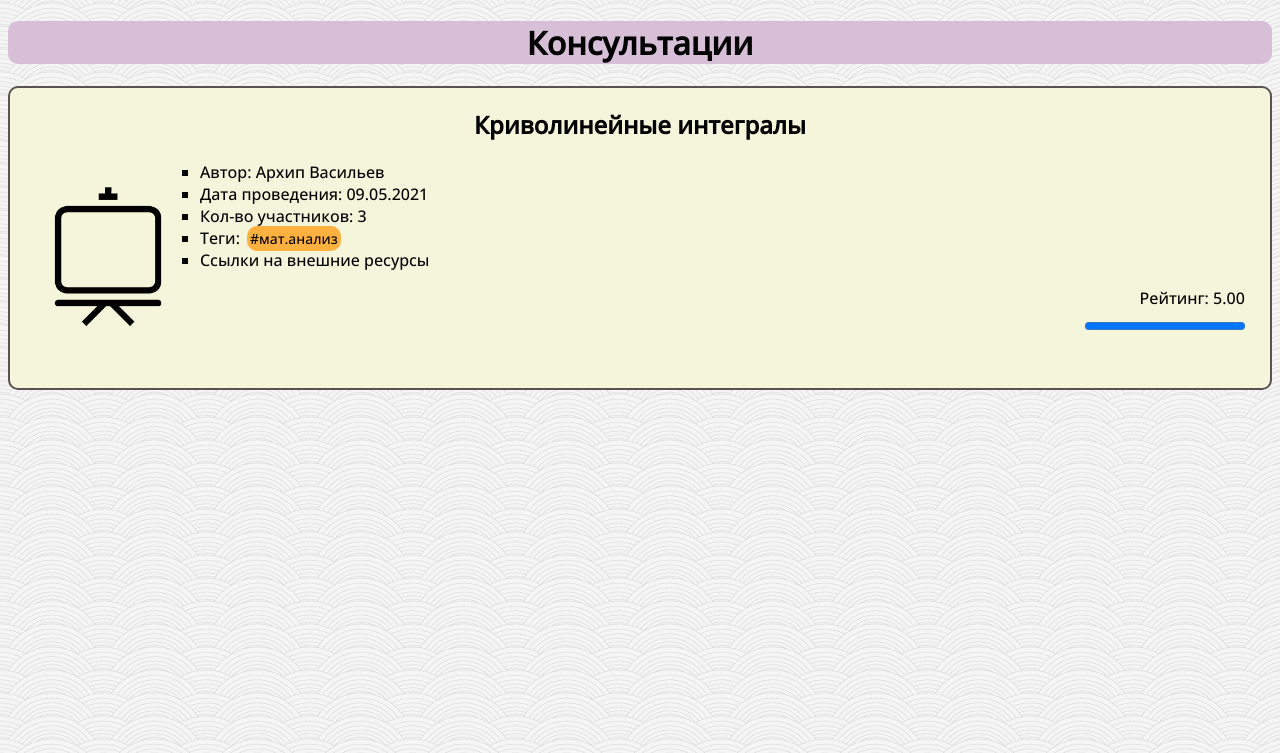
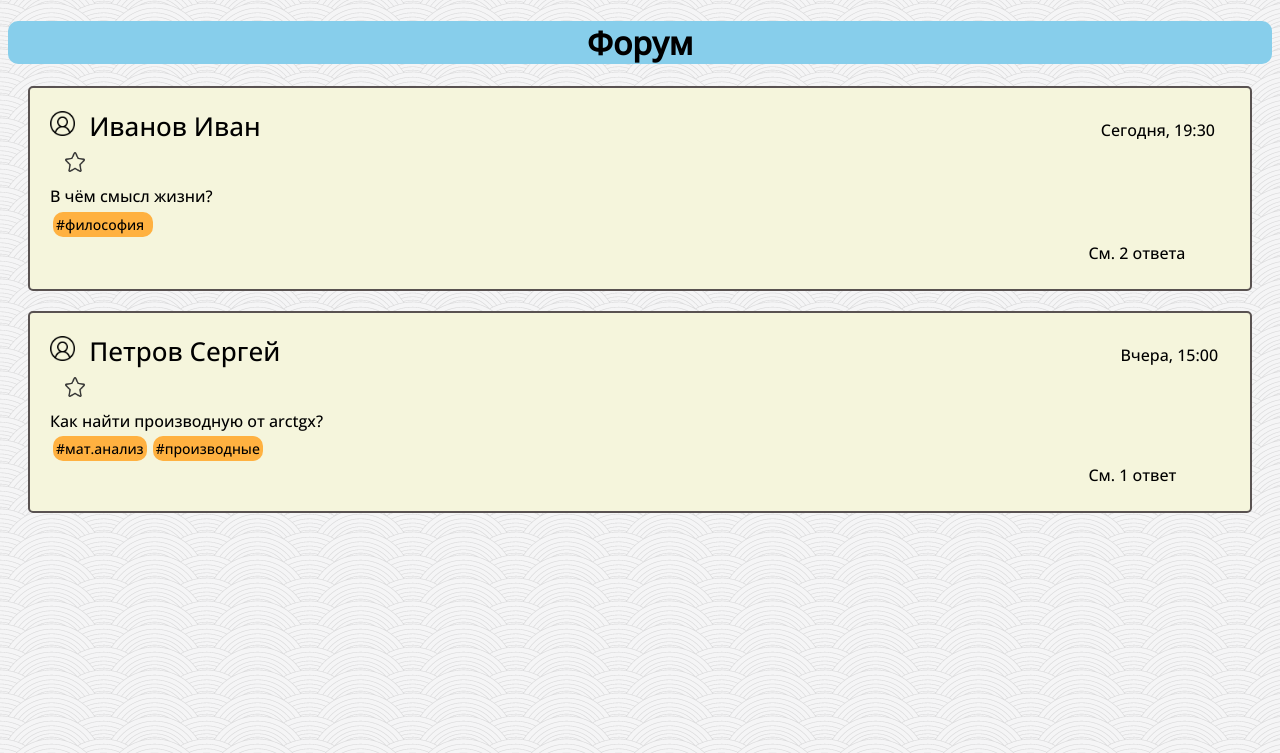
Before and after one commit to N1stDev/EducationalPlatform, a Django app: page /forum in a window 1280 px wide. Shown: the top 753 px of the page. Run offline with Django 4.2, Linux system fonts and the light colour scheme.

Commit message:
Update forum.html

```diff
--- a/main/templates/main/forum.html
+++ b/main/templates/main/forum.html
@@ -1,32 +1,38 @@
-{% load static %}
 <!DOCTYPE html>
 <head>
     <head>
         <meta charset="UTF-8" lang="ru">
         <title>Educational site (demo)</title>
-        <link href="{% static 'style.css' %}" rel="stylesheet" type="text/css"/>
+        <!-- Здесь надо добавить скрипт по замене изображения при клике "добавить в избранное"-->
+        <link href="style.css" rel="stylesheet" type="text/css"/>
     </head>
-    <body>
-        <div class="top_bar" id="consultation_top_bar"><h1>Консультации</h1></div>
-        <div class="consultation">
-            <h2 class="consultation_name">Криволинейные интегралы</h2>
-            <img src="../../static/images/consultation_icon.png" class="consultation_image" height="150px" weight="150px">
-            <ul type="square">
-                <li>Автор: Архип Васильев</li>
-                <li>Дата проведения: 09.05.2021</li>
-                <li>Кол-во участников: 3</li>
-                <li>Теги: <span class="tag">#мат.анализ</span></li>
-                <li>Ссылки на внешние ресурсы</li>
-            </ul>
-            <!-- Автор, длительность, количество участников-->
-            <!-- Рейтинг консультации -->
-            <div class="rating">
-                <p>Рейтинг: 5.00</p>
-                <progress max="500" value="500">
-                    <span id="value">/span>
-                </progress>
-            </div>
-
+    <body scroll="yes">
+        <div class="top_bar" id="forum_top_bar">
+            <h1>Форум</h1>
+        </div>
+        <div class="question">
+            <img src="images/user_icon.png" class="question_avatar" height="25px" width="25px">
+            <a class="question_author">Иванов Иван</a>
+            <time datetime="10-03-2022T19:30">Сегодня, 19:30</time>
+            <a href="#">
+                <img src="images/favorite.png" class="adding_to_favorites" height="20px" width="20px">
+            </a>
+            <!-- Добавить желтый цвет при клике (onclick)-->
+            <p class="question_text">В чём смысл жизни?</p>
+            <div class="tag">#философия</div>
+            <p class="comments_bar">См. 2 ответа</p>
+        </div>
+        <div class="question">
+            <img src="images/user_icon.png" class="question_avatar" height="25px" width="25px">
+            <a class="question_author">Петров Сергей</a>
+            <time datetime="09-03-2022T15:00">Вчера, 15:00</time>
+            <a href="#">
+                <img src="images/favorite.png" class="adding_to_favorites" height="20px" width="20px">
+            </a>
+            <!-- Добавить желтый цвет при клике (onclick)-->
+            <p class="question_text">Как найти производную от arctgx?</p>
+            <span class="tag">#мат.анализ</span><span class="tag">#производные</span>
+            <p class="comments_bar">См. 1 ответ</p>
         </div>
     </body>
 </head>
```
